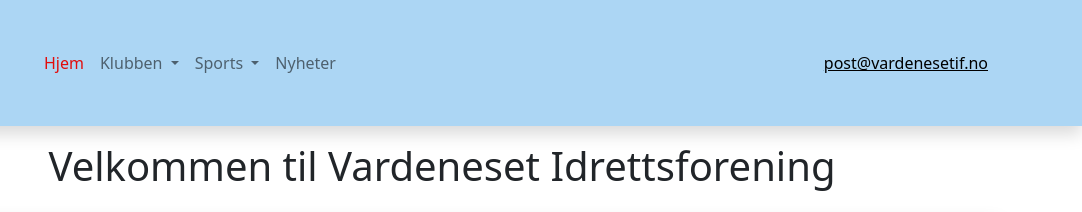
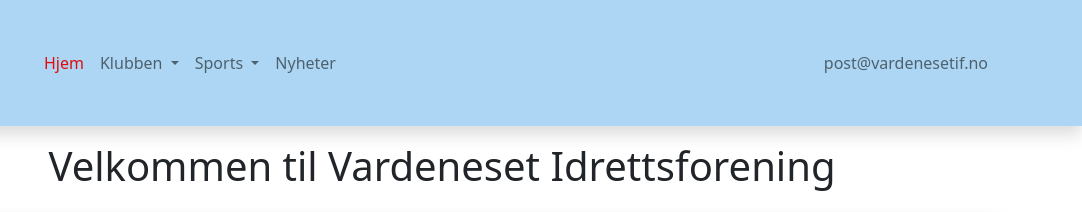
Before and after one commit to andjhay/VardenesetIF, a website: page index.html in a window 1280 px wide. Shown: the top 212 px of the page, 198-1280 px from the left. Drawn offline with nearby package versions, Linux system fonts and the light colour scheme.

Commit message:
improved nav email link

```diff
--- a/index.html
+++ b/index.html
@@ -100,8 +100,8 @@
             <li class="nav-item">
               <a class="nav-link" href="nyheter.html">Nyheter</a>
             </li>
-            <li class="nav-link text-md-end w-100">
-              <a href="mailto: post@vardeneset.no"> post@vardenesetif.no </a>
+            <li class="nav-item ms-md-auto">
+              <a class="nav-link" href="mailto: post@vardeneset.no"> post@vardenesetif.no </a>
             </li>
           </ul>
         </div>
```
Also changed, not shown: innebandy.html (+2 -2 lines), nyheter.html (+2 -2 lines), omvif.html (+2 -2 lines), styret.html (+2 -2 lines), svomming.html (+2 -2 lines), trimogturn.html (+2 -2 lines).
